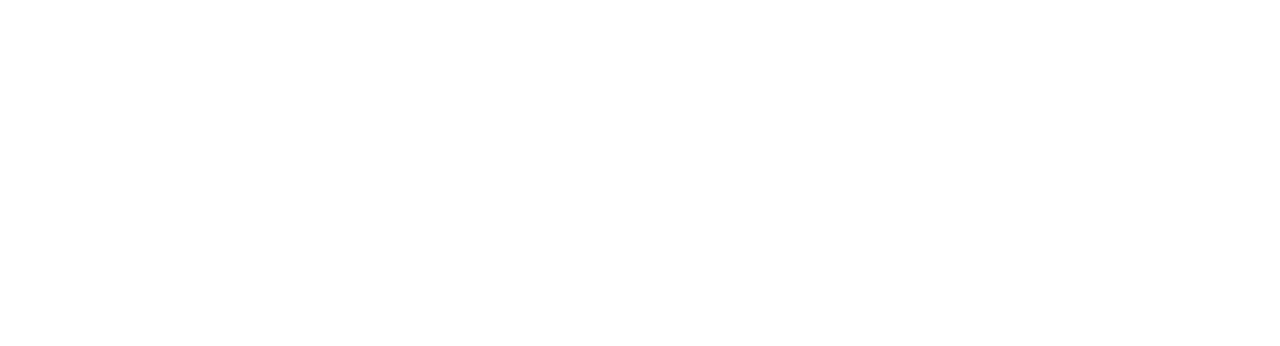
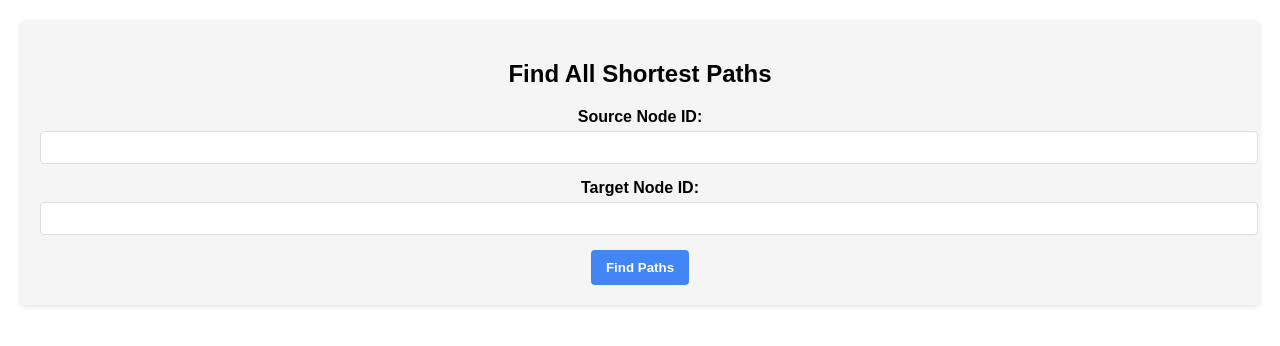
Before and after one commit to Vector-013/DBMS-Graph-Analytics, a React (Create React App) app in the folder frontend/: page /all-shortest-paths in a window 1280 px wide. Before the commit this address had no page. Shown: the top 346 px of the page. Built offline with nearby package versions, Linux system fonts and the light colour scheme.

Commit message:
all shortest paths ui

```diff
--- a/frontend/src/App.js
+++ b/frontend/src/App.js
@@ -5,6 +5,7 @@
 import PathVisualizer from './components/PathVisualizer';
 import ConnectedNodes from './components/ConnectedNodes';
 import CommonNeighbors from './components/CommonNeighbors';
+import AllShortestPathsApp from './components/AllShortestPaths';
 // import other pages here as you make them
 
 function App() {
@@ -16,6 +17,7 @@
           <Route path="/path-visualizer" element={<PathVisualizer />} />
           <Route path="/connected-nodes" element={<ConnectedNodes />} />
           <Route path="/common-neighbors" element={<CommonNeighbors />} />
+          <Route path="/all-shortest-paths" element={<AllShortestPathsApp />} />
           {/* Add more routes here */}
         </Routes>
       </Router>
--- /dev/null
+++ b/frontend/src/components/AllShortestPaths.jsx
@@ -0,0 +1,173 @@
+import React, { useState, useRef, useEffect } from "react";
+import CytoscapeComponent from "react-cytoscapejs";
+import axios from "axios";
+import "../styles/PathVisualizer.css";
+
+const PathForm = ({ onSubmit, loading }) => {
+  const [sourceNode, setSourceNode] = useState("");
+  const [targetNode, setTargetNode] = useState("");
+
+  const handleSubmit = (e) => {
+    e.preventDefault();
+    onSubmit(sourceNode, targetNode);
+  };
+
+  return (
+    <div className="path-form">
+      <h2>Find All Shortest Paths</h2>
+      <form onSubmit={handleSubmit}>
+        <div className="form-group">
+          <label htmlFor="sourceNode">Source Node ID:</label>
+          <input
+            type="number"
+            id="sourceNode"
+            value={sourceNode}
+            onChange={(e) => setSourceNode(e.target.value)}
+            required
+          />
+        </div>
+        <div className="form-group">
+          <label htmlFor="targetNode">Target Node ID:</label>
+          <input
+            type="number"
+            id="targetNode"
+            value={targetNode}
+            onChange={(e) => setTargetNode(e.target.value)}
+            required
+          />
+        </div>
+        <button type="submit" disabled={loading}>
+          {loading ? "Finding Paths..." : "Find Paths"}
+        </button>
+      </form>
+    </div>
+  );
+};
+
+const Graph = ({ paths, selectedPathIndex, pathData }) => {
+  const cyRef = useRef(null);
+
+  const selectedPath = paths[selectedPathIndex] || [];
+
+const colors = [
+    "#FF5733", "#33FF57", "#3357FF", "#FF33A1", "#A133FF", "#33FFF5", "#F5FF33", "#FF8C33", "#33FF8C", "#8C33FF",
+    "#FF3333", "#33FF33", "#3333FF", "#FF33FF", "#33FFFF", "#FFFF33", "#FF6633", "#33FF66", "#6633FF", "#FF3366",
+    "#66FF33", "#3366FF", "#FF9933", "#33FF99", "#9933FF", "#FF3399", "#99FF33", "#3399FF", "#FFCC33", "#33FFCC",
+    "#CC33FF", "#FF33CC", "#CCFF33", "#33CCFF", "#FF3333", "#33FF33", "#3333FF", "#FF33FF", "#33FFFF", "#FFFF33",
+    "#FF9966", "#66FF99", "#9966FF", "#FF6699", "#99FF66", "#6699FF", "#FFCC66", "#66FFCC", "#CC66FF", "#FF66CC",
+    "#CCFF66", "#66CCFF", "#FF6666", "#66FF66", "#6666FF", "#FF66FF", "#66FFFF", "#FFFF66", "#FF9999", "#99FF99",
+    "#9999FF", "#FF99FF", "#99FFFF", "#FFFF99", "#FFCCCC", "#CCFFCC", "#CCCCFF", "#FFCCFF", "#CCFFFF", "#FFFFCC",
+    "#FF3333", "#33FF33", "#3333FF", "#FF33FF", "#33FFFF", "#FFFF33", "#FF6633", "#33FF66", "#6633FF", "#FF3366",
+    "#66FF33", "#3366FF", "#FF9933", "#33FF99", "#9933FF", "#FF3399", "#99FF33", "#3399FF", "#FFCC33", "#33FFCC",
+    "#CC33FF", "#FF33CC", "#CCFF33", "#33CCFF", "#FF3333", "#33FF33", "#3333FF", "#FF33FF", "#33FFFF", "#FFFF33"
+];
+
+const elements = paths.length > 0 ? [
+    ...paths.flatMap((path, pathIndex) =>
+        path.map((node, index) => ({
+            data: {
+                id: node.id.toString(),
+                countryCode: node.country_code,
+                countryName: node.country_name,
+                artists: node.top_artists || [],
+            },
+            classes: index === 0 ? 'source-node' : index === path.length - 1 ? 'target-node' : ''
+        }))
+    ),
+    ...paths.flatMap((path, pathIndex) =>
+        path.slice(1).map((node, index) => ({
+            data: {
+                id: `e${path[index].id}-${node.id}`,
+                source: path[index].id.toString(),
+                target: node.id.toString(),
+            },
+            style: {
+                'line-color': colors[pathIndex % colors.length],
+            }
+        }))
+    )
+] : [];
+
+useEffect(() => {
+    if (cyRef.current && selectedPath.length > 0) {
+      const cy = cyRef.current;
+      cy.style().fromJson([
+        { selector: 'node', style: { 'background-color': '#6FB1FC', label: 'data(id)', 'text-outline-color': '#6FB1FC', 'text-outline-width': 2, 'font-size': '12px', color: '#fff' } },
+        { selector: 'node.source-node', style: { 'background-color': '#34D399' } }, // Green for source node
+        { selector: 'node.target-node', style: { 'background-color': '#F87171' } }, // Red for target node
+        { selector: 'edge', style: { width: 3, 'target-arrow-shape': 'triangle', 'curve-style': 'bezier' } },
+      ]);
+      cy.layout({ name: 'random', directed: true, spacingFactor: 1 }).run();
+    }
+}, [selectedPath]);
+
+  return (
+    <div className="graph-container">
+      <CytoscapeComponent
+        elements={elements}
+        style={{ width: "100%", height: "400px", border: "1px solid #ddd", borderRadius: "5px" }}
+        cy={(cy) => cyRef.current = cy}
+      />
+    </div>
+  );
+};
+
+const AllShortestPathsApp = () => {
+  const [paths, setPaths] = useState([]);
+  const [selectedPathIndex, setSelectedPathIndex] = useState(0);
+  const [loading, setLoading] = useState(false);
+  const [error, setError] = useState(null);
+
+  const findAllShortestPaths = async (source, target) => {
+    setLoading(true);
+    setError(null);
+    try {
+      const response = await axios.get(`http://localhost:8000/all_shortest_paths/${source}/${target}`);
+      setPaths(response.data.paths.map(p => p.path_nodes));
+      console.log(paths);
+      setSelectedPathIndex(0);
+    } catch (err) {
+      console.error("Error fetching paths:", err);
+      setError(`Failed to find paths: ${err.response?.data?.detail || err.message}`);
+      setPaths([]);
+    } finally {
+      setLoading(false);
+    }
+  };
+
+  const nextPath = () => {
+    setSelectedPathIndex((prev) => (prev + 1) % paths.length);
+  };
+
+  const prevPath = () => {
+    setSelectedPathIndex((prev) => (prev - 1 + paths.length) % paths.length);
+  };
+
+  return (
+    <div className="shortest-path-app">
+      <PathForm onSubmit={findAllShortestPaths} loading={loading} />
+
+      {error && <div className="error-message">{error}</div>}
+
+      {loading ? (
+        <div className="loading-spinner">
+          <div className="spinner"></div>
+          <p>Finding all shortest paths...</p>
+        </div>
+      ) : (
+        paths.length > 0 && (
+          <>
+            <Graph paths={paths} selectedPathIndex={selectedPathIndex} />
+            <div className="path-info">
+              <h3>Path {selectedPathIndex + 1} of {paths.length}</h3>
+              <button onClick={prevPath}>Previous Path</button>
+              <button onClick={nextPath}>Next Path</button>
+            </div>
+          </>
+        )
+      )}
+    </div>
+  );
+};
+
+export default AllShortestPathsApp;
--- a/frontend/src/components/HomePage.jsx
+++ b/frontend/src/components/HomePage.jsx
@@ -12,7 +12,7 @@
       <div className="row-container">
         <div className="row">
           <div className="card">
-            <h2>Shortest Path </h2>
+            <h2>Shortest Path Finder</h2>
             <button onClick={() => navigate("/path-visualizer")}>Visit</button>
           </div>
 
@@ -27,8 +27,8 @@
           </div>
 
           <div className="card">
-            <h2>Page 3</h2>
-            <button onClick={() => navigate("/page3")}>Visit</button>
+            <h2>All Shortest Paths</h2>
+            <button onClick={() => navigate("/all-shortest-paths")}>Visit</button>
           </div>
         </div>
 
```
Also changed, not shown: 2 other files (tests, documents, lock files or other folders).
